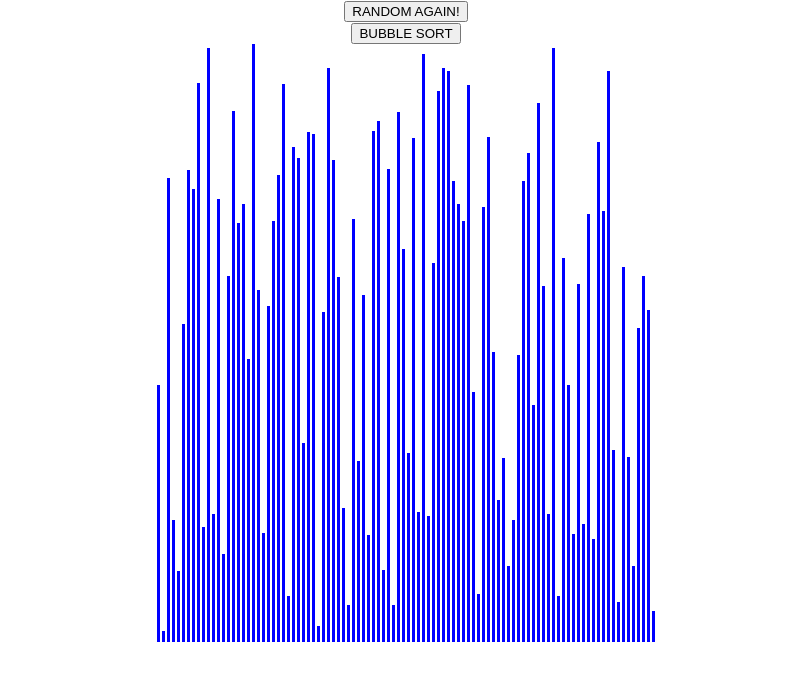
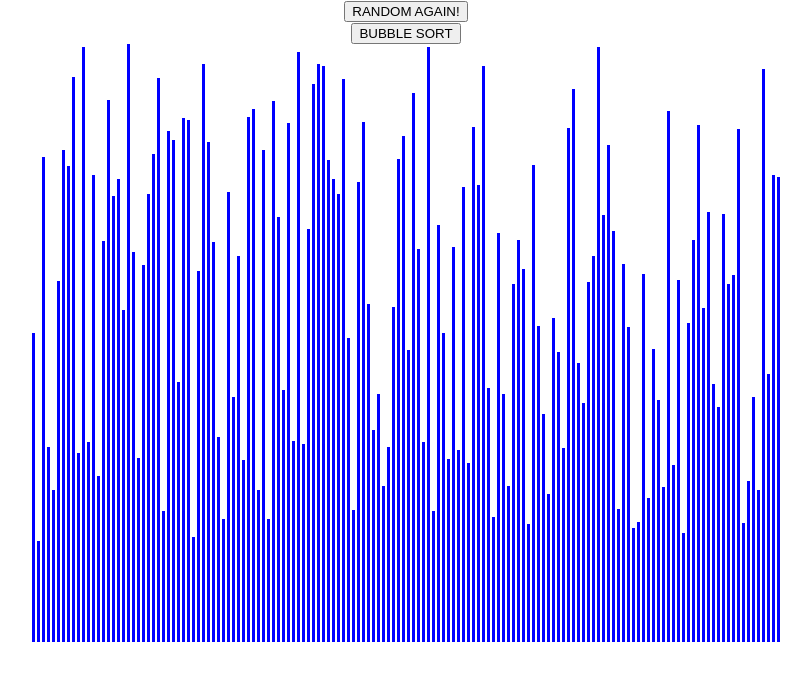
Before and after one commit to michalpzarzycki/Sorting, a React (Create React App) app: page / in a window 1280 px wide. Shown: the top 680 px of the page, without its empty margins (234-1045 px from the left). Built offline with nearby package versions, Linux system fonts and the light colour scheme.

Commit message:
Changed bubbleSort setTimeout

```diff
--- a/src/algorithms/bubbleSort.js
+++ b/src/algorithms/bubbleSort.js
@@ -13,7 +13,7 @@ export let bubbleSort = (inputArr, cb = () => { }, cb2 = () => { }) => {
                     cb2(inputArr)
 
                 }
-            }, 10 * j)
+            }, 10 * (j + i))
 
 
         }
--- a/src/components/SortingAlgorithm.js
+++ b/src/components/SortingAlgorithm.js
@@ -11,7 +11,7 @@ function SortingAlgorithm() {
     const [random, setRandom] = useState(false)
 
     useEffect(() => {
-        setArray(createAnArray(100, () => randomNumberGenerator(10, 600)))
+        setArray(createAnArray(150, () => randomNumberGenerator(100, 600)))
 
     }, [random])
 
```
